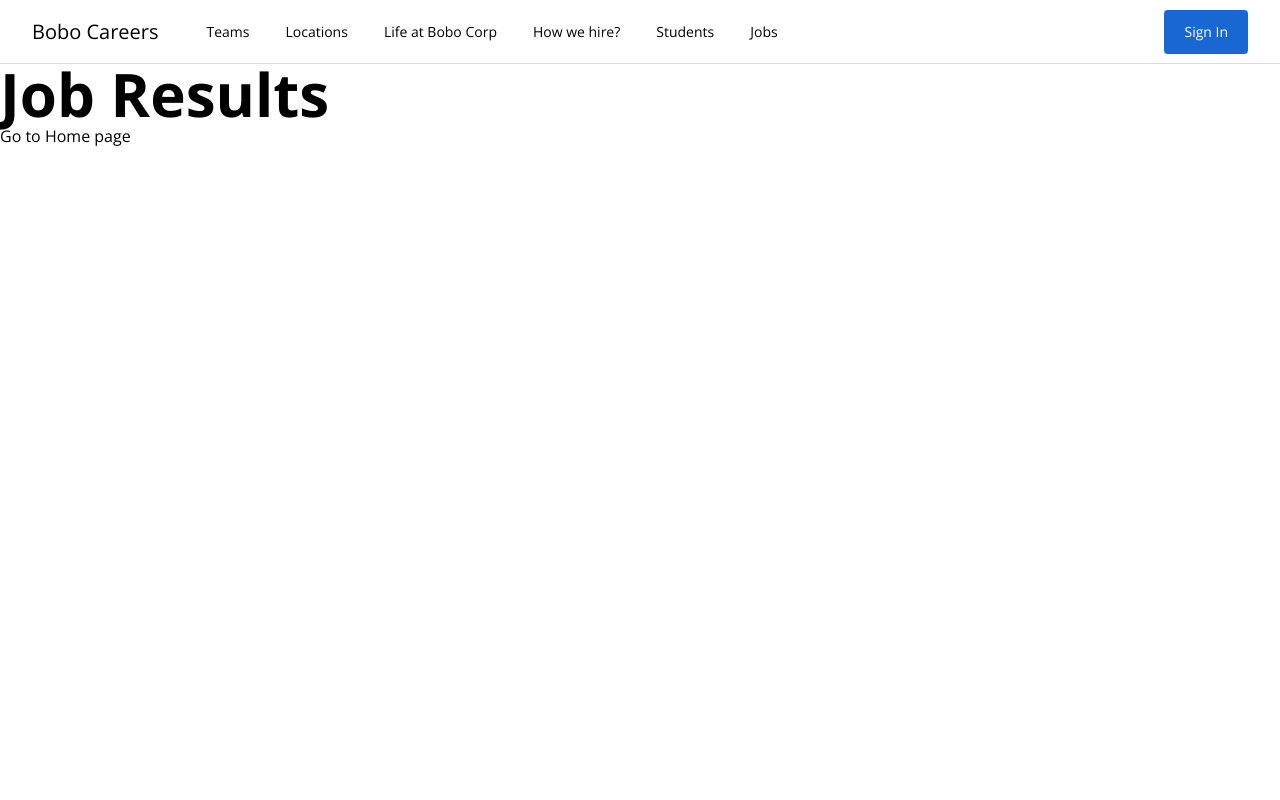
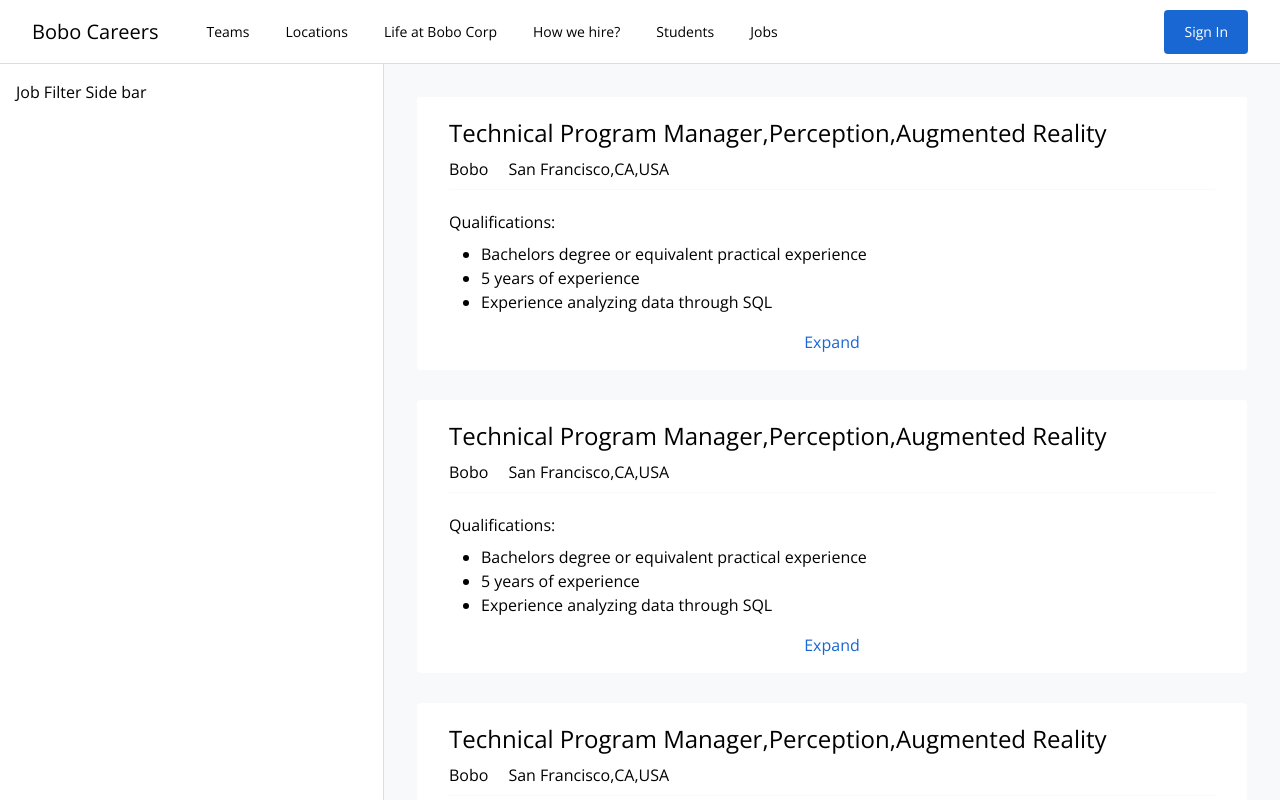
Before and after one commit to proton0210/Job-Search-App, a Vue app: page /#/jobs/results in a window 1280 px wide. Shown: the top 800 px of the page. Built offline with nearby package versions, Linux system fonts and the light colour scheme.

Commit message:
Job Listing Page

```diff
--- /dev/null
+++ b/src/components/JobResults/JobFilterSideBar/JobFilterSideBar.vue
@@ -0,0 +1,15 @@
+<template>
+  <div
+    class="flex flex-col p-4 bg-white border-r border-solid border-brand-gray-1 w-96"
+  >
+    Job Filter Side bar
+  </div>
+</template>
+
+<script>
+export default {
+  name: "JobFilterSideBar",
+};
+</script>
+
+<style></style>
--- /dev/null
+++ b/src/components/JobResults/JobListItem.vue
@@ -0,0 +1,50 @@
+<template>
+  <li class="mb-7">
+    <router-link
+      to="/jobs/results/1"
+      class="block mx-auto bg-white border border-solid border-brand-gray-2 rounded hover:shadow-gray"
+    >
+      <div class="pt-5 pb-2 mx-8 border-b border-solid border-brand-gray-2">
+        <h2 class="mb-2 text-2xl">
+          Technical Program Manager,Perception,Augmented Reality
+        </h2>
+        <div class="flex flex-row align-middle">
+          <div class="mr-5">
+            <span>Bobo</span>
+          </div>
+
+          <div>
+            <span> San Francisco,CA,USA</span>
+          </div>
+        </div>
+      </div>
+
+      <div class="px-8 py-4">
+        <div>
+          <h3 class="mt-1 mb-2">Qualifications:</h3>
+          <div>
+            <ul class="pl-8 list-disc">
+              <li>Bachelors degree or equivalent practical experience</li>
+              <li>5 years of experience</li>
+              <li>Experience analyzing data through SQL</li>
+            </ul>
+          </div>
+        </div>
+
+        <div class="mt-4 text-center">
+          <router-link to="/jobs/results/1" class="text-brand-blue-1"
+            >Expand</router-link
+          >
+        </div>
+      </div>
+    </router-link>
+  </li>
+</template>
+
+<script>
+export default {
+  name: "JobListItem",
+};
+</script>
+
+<style></style>
--- /dev/null
+++ b/src/components/JobResults/JobListing.vue
@@ -0,0 +1,21 @@
+<template>
+  <main class="flex-auto p-8 bg-brand-gray-2">
+    <ol>
+      <job-list-item />
+      <job-list-item />
+      <job-list-item />
+    </ol>
+  </main>
+</template>
+
+<script>
+import JobListItem from "@/components/JobResults/JobListItem.vue";
+export default {
+  name: "JobListing",
+  components: {
+    JobListItem,
+  },
+};
+</script>
+
+<style></style>
--- a/src/views/JobResultsView.vue
+++ b/src/views/JobResultsView.vue
@@ -1,11 +1,19 @@
 <template>
-  <h1 class="text-6xl font-bold">Job Results</h1>
-  <button @click="goToHome">Go to Home page</button>
+  <div class="flex w-full flex-row-nowrap">
+    <job-filter-side-bar />
+    <job-listing />
+  </div>
 </template>
 
 <script>
+import JobFilterSideBar from "@/components/JobResults/JobFilterSideBar/JobFilterSideBar.vue";
+import JobListing from "@/components/JobResults/JobListing.vue";
 export default {
   name: "JobResultsView",
+  components: {
+    JobFilterSideBar,
+    JobListing,
+  },
   methods: {
     goToHome() {
       this.$router.push({ name: "home" });
--- a/tailwind.config.js
+++ b/tailwind.config.js
@@ -21,6 +21,7 @@
       },
       boxShadow: {
         blue: "0 0  3px 3px #4285f4",
+        gray: "0 1px 3px 0 rgba(60,64,67,.3)",
       },
     },
     variants: {
```
